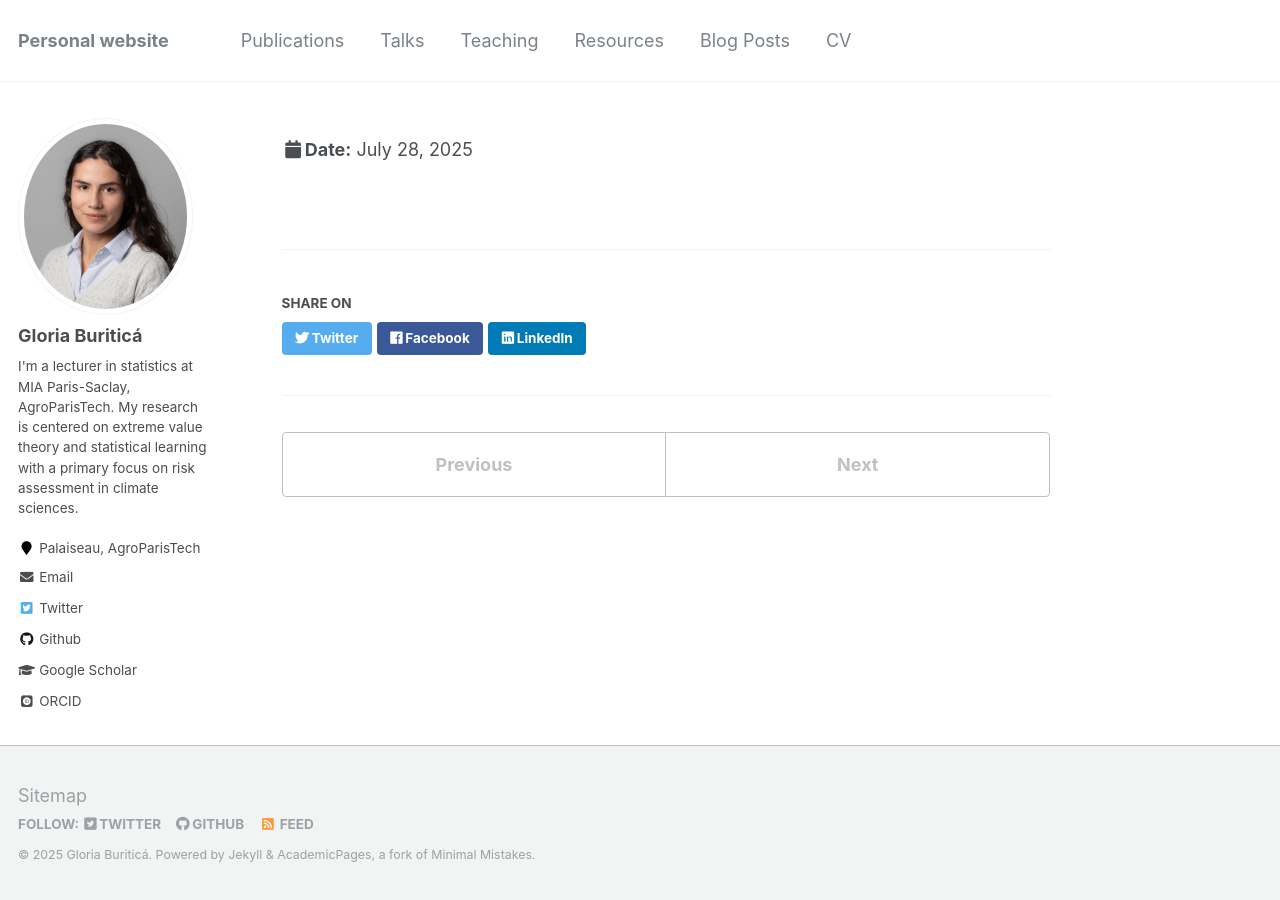
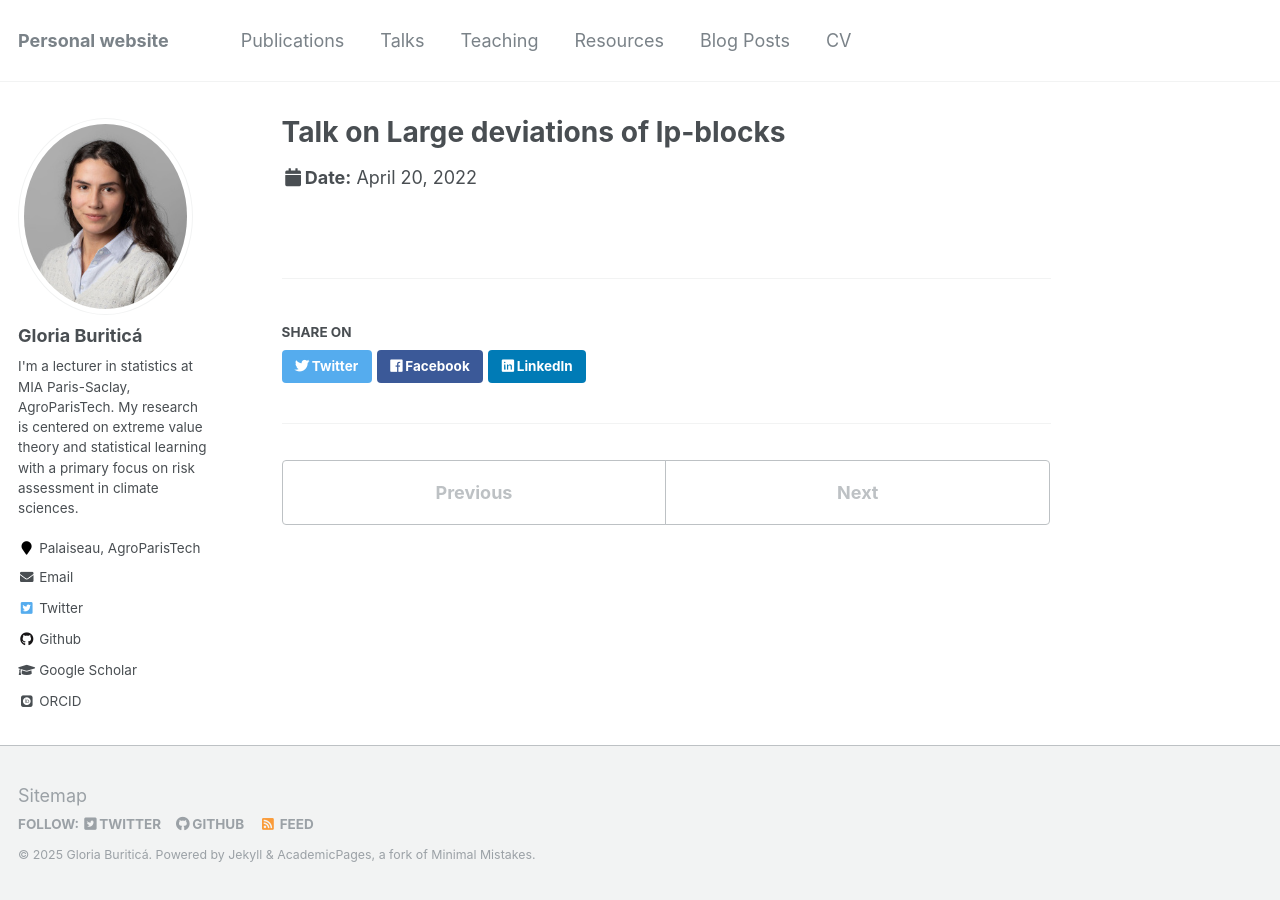
Before and after one commit to GBuritica/GBuritica.github.io, a Jekyll site: the page built from _talks/2022-04-20-talk-9.md, in a window 1280 px wide. Built offline with Jekyll 4.4.1, drawn with Linux system fonts in a browser that asks for light colours; some web fonts are replaced.

Commit message:
Update 2022-04-20-talk-9.md

```diff
--- a/_talks/2022-04-20-talk-9.md
+++ b/_talks/2022-04-20-talk-9.md
@@ -1,5 +1,5 @@
 ---
-title: "Talk on "Large deviations of lp-blocks""
+title: "Talk on Large deviations of lp-blocks"
 collection: talks
 type: "Talk"
 permalink: /talks/2022-04-20-talk-9
```
